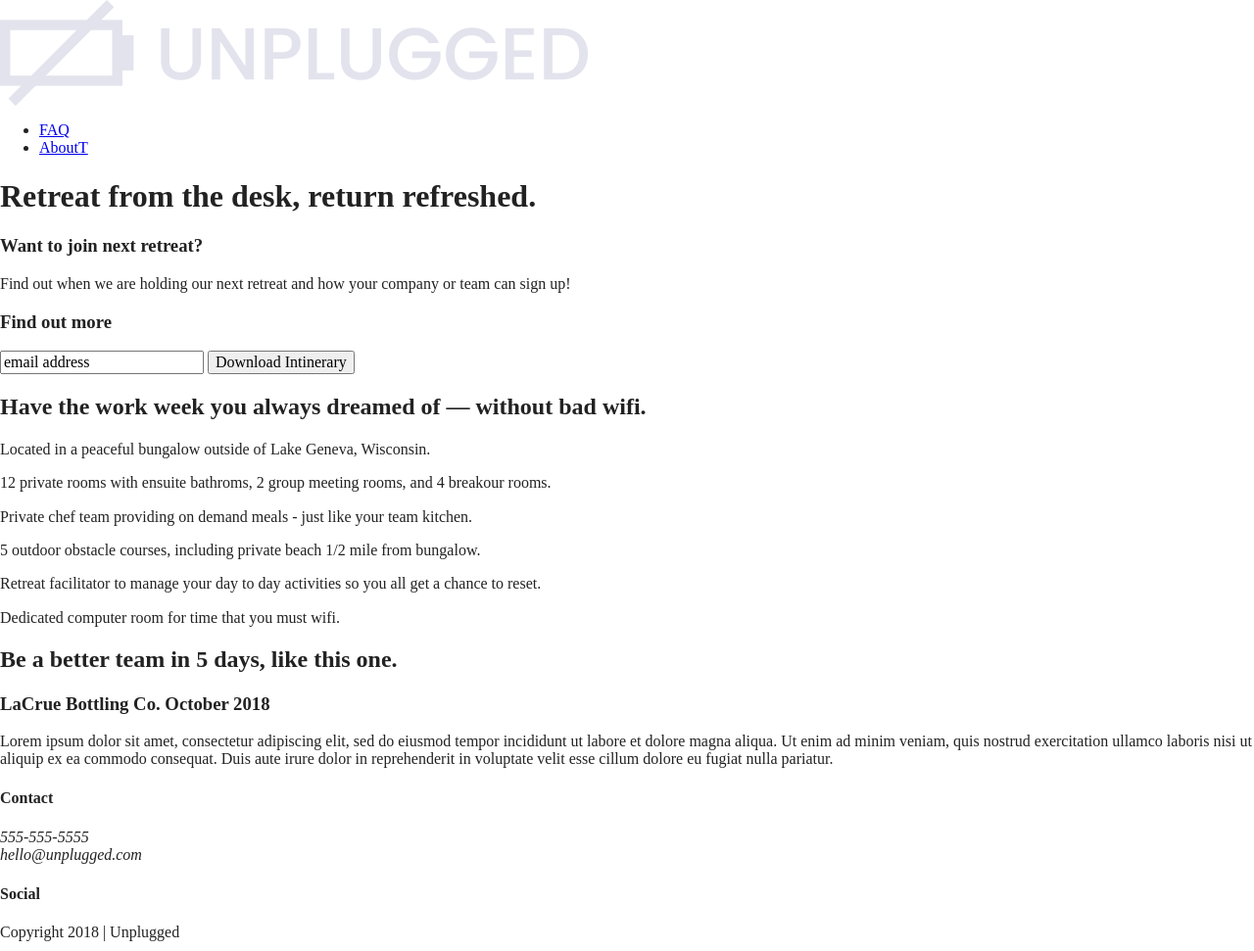
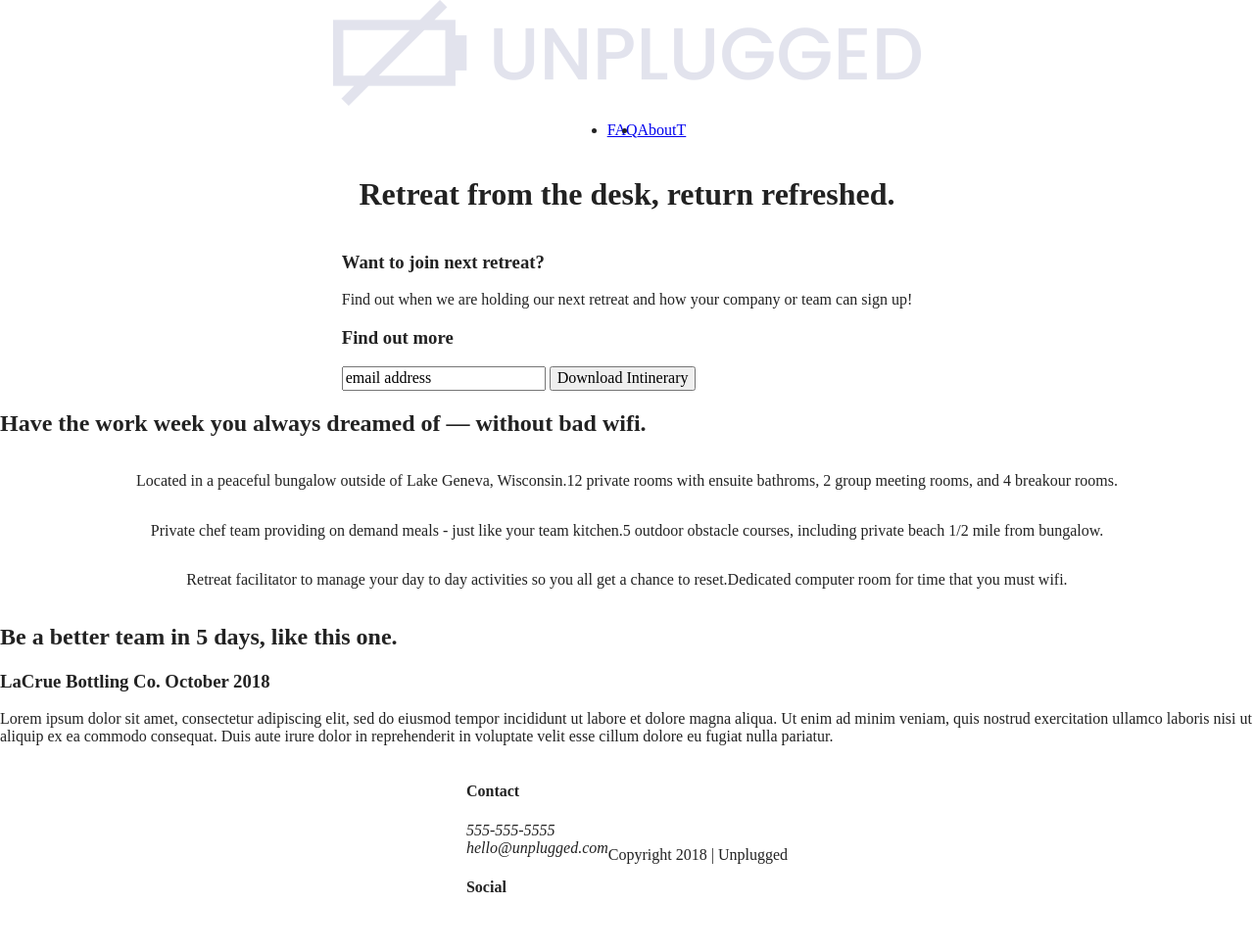
Before and after one commit to rmedina0134/responsive-website-project, a website built with Parcel: page index.html in a window 1280 px wide. Shown: the whole page at 98% size. Built offline with nearby package versions, Linux system fonts and the light colour scheme.

Commit message:
Adding some css

```diff
--- a/css/main.css
+++ b/css/main.css
@@ -86,6 +86,113 @@ textarea {
 /* ==========================================================================
    Author's custom styles
    ========================================================================== */
+/* -------- Base Header - Footer Styles -------- */
+header,
+footer {
+  display: flex;
+  justify-content: center;
+  align-items: center;
+  flex-flow: row wrap;
+}
+
+header nav {
+  display: flex;
+  justify-content: center;
+  align-items: center;
+  flex-flow: row wrap;
+}
+
+header nav ul {
+  display: flex;
+  justify-content: space-arounde;
+}
+
+footer .social-icons {
+  display: flex;
+  justify-content: center;
+  align-items: center;
+}
+
+footer .social-icons p {
+  display: flex;
+  justify-content: center;
+  align-items: center;
+}
+
+
+/* -------- Mobile Styles - Homepage -------- */
+
+/* Hero Area */
+
+.hero-area {
+  display: flex;
+  justify-content: center;
+  flex-flow: row wrap;
+}
+
+/* Aside */
+
+aside {
+  display: flex;
+  justify-content: center;
+  align-items: center;
+  flex-flow: row wrap;
+}
+
+/* Freatures */
+
+.features {
+  display: flex;
+  justify-content: center;
+  flex-flow: row wrap;
+}
+
+.features .features-items {
+  display: flex;
+  justify-content: center;
+  align-items: center;
+  flex-flow: row wrap;
+}
+
+/* Reviews */
+
+.reviews {
+  display: flex;
+  justify-content: center;
+  flex-flow: row wrap;
+}
+
+/* -------- About Page -------- */
+
+.missions {
+  display: flex;
+  justify-content: center;
+  align-items: center;
+  flex-flow: ;
+}
+
+.contact-section {
+  display: flex;
+  justify-content: center;
+  align-items: center;
+  flex-flow: row wrap;
+}
+
+/* -------- FAQ Page -------- */
+
+.faq {
+  display: flex;
+  justify-content: center;
+  align-items: center;
+  flex-flow: row wrap;
+}
+
+.faq .content-wrapper {
+  display: flex;
+  justify-content: center;
+  align-items: center;
+  flex-flow: row wrap;
+}
 
 /* ==========================================================================
    Helper classes
```
